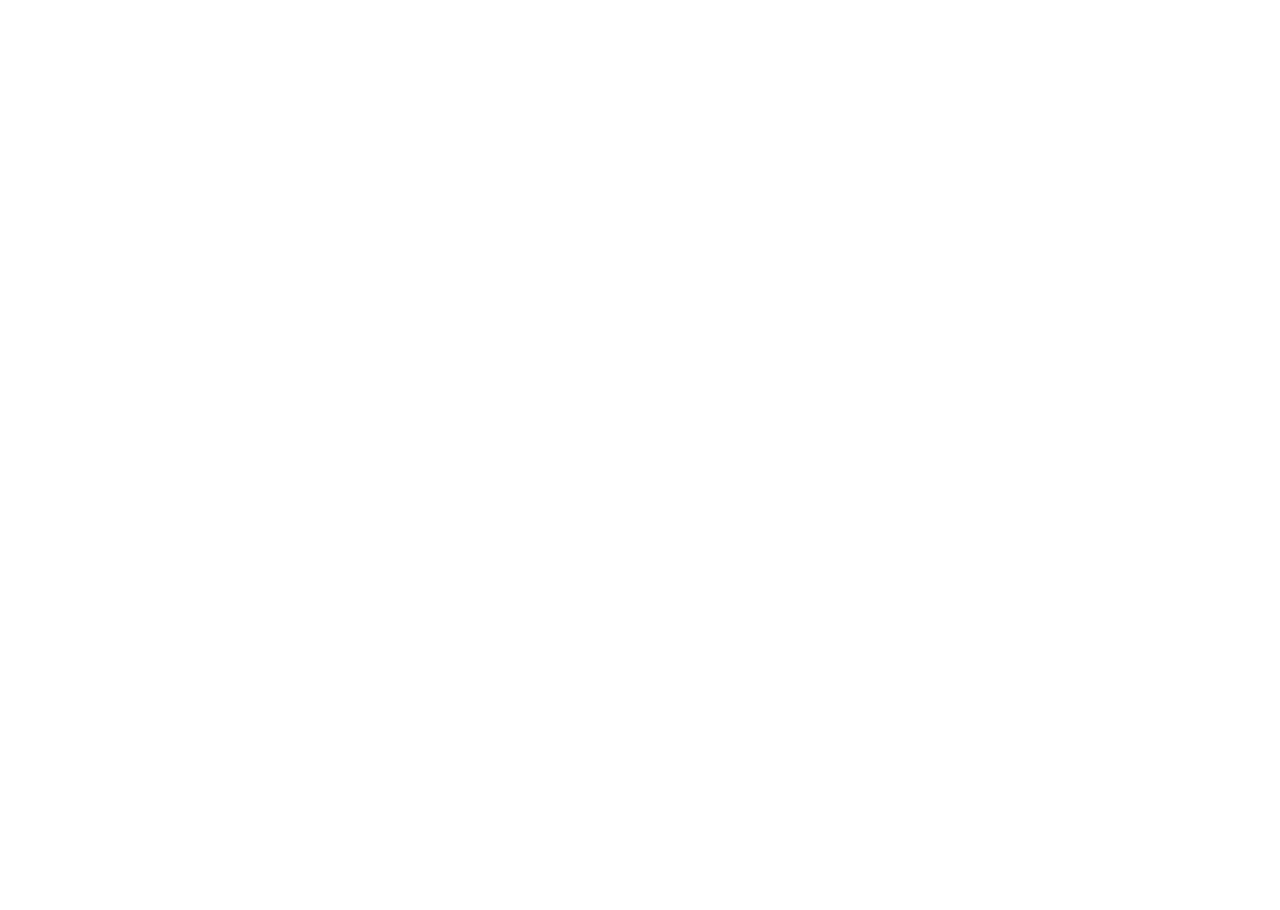
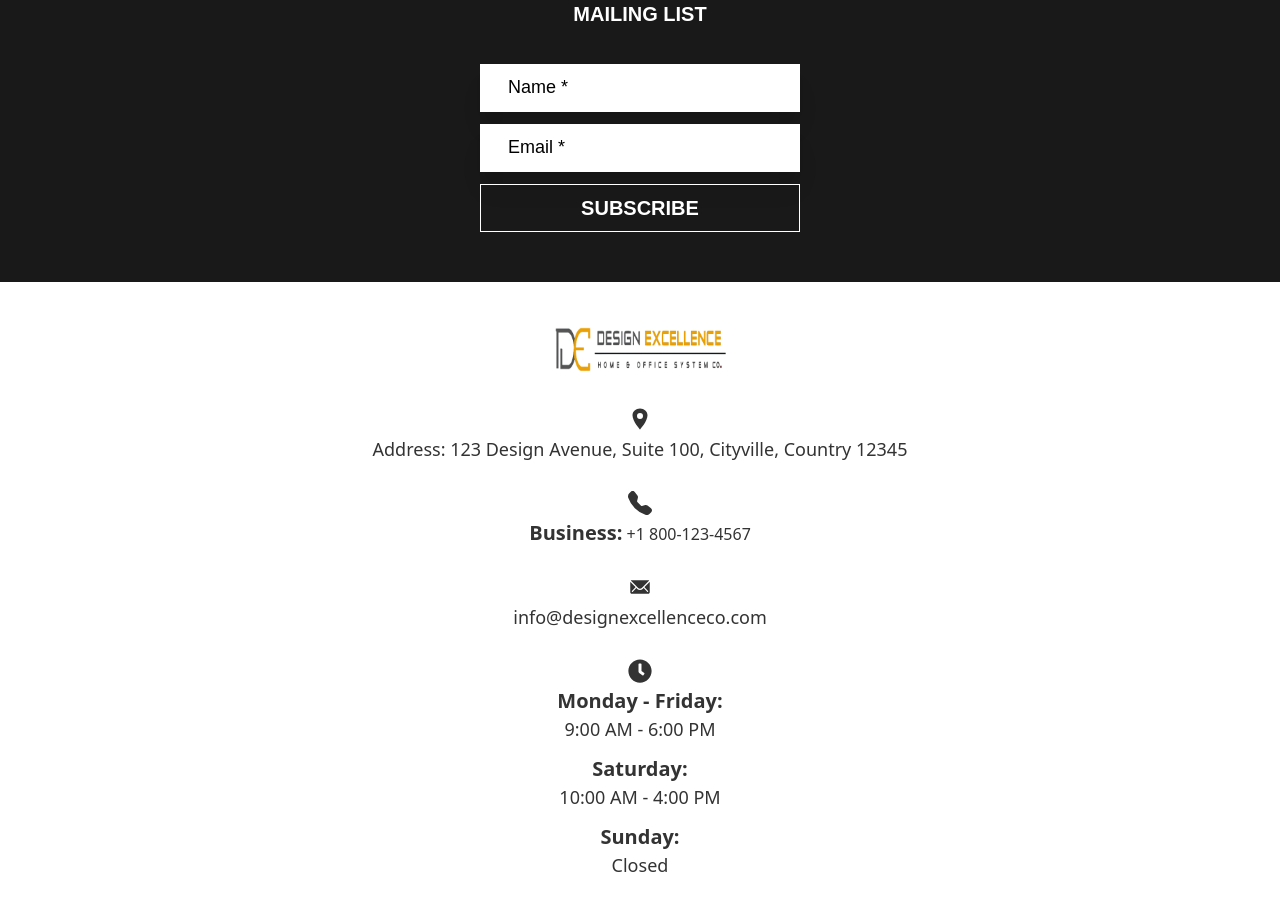
Before and after one commit to RnelF/de-ecommerce, a Next.js app: page / in a window 1280 px wide. Shown: the part 2600-3510 px from the top of the page. Before the commit the page ends 2562 px from the top, so only its background shows below. Built offline with nearby package versions, Linux system fonts and the light colour scheme.

Commit message:
updated footer

```diff
--- a/app/components/Footer.tsx
+++ b/app/components/Footer.tsx
@@ -1 +1,91 @@
-export default function Footer() {}
+import Image from "next/image";
+import { IoLocationSharp } from "react-icons/io5";
+import { BsFillTelephoneFill } from "react-icons/bs";
+import { IoIosMail } from "react-icons/io";
+import { FaClock } from "react-icons/fa";
+
+export default function Footer() {
+  return (
+    <div>
+      <div className="bg-black bg-opacity-90 w-full h-80 flex flex-col justify-center items-center gap-3 pt-5 pb-8">
+        <div>
+          <h1 className="uppercase text-white text-center font-jost font-extrabold text-xl ">
+            Mailing List
+          </h1>
+        </div>
+        <div className="mt-6">
+          <input
+            type="text"
+            placeholder="Name *"
+            className="w-80 h-12 font-jost pl-7 placeholder:text-black placeholder:text-lg shadow-xl"
+          />
+        </div>
+        <div>
+          <input
+            type="email"
+            placeholder="Email *"
+            className="w-80 h-12 font-jost pl-7 placeholder:text-black placeholder:text-lg shadow-xl"
+          />
+        </div>
+        <div>
+          <button className="uppercase text-white text-xl font-jost w-80 h-12 border border-white hover:bg-white hover:text-black transition-all duration-300 ease-in-out font-semibold">
+            Subscribe
+          </button>
+        </div>
+      </div>
+
+      <div className="mb-96 flex flex-col justify-center items-center gap-7 mt-10 px-16 text-charcoal">
+        <div>
+          <Image src={"/logo/DE-logo.png"} alt="Logo" width={180} height={90} />
+        </div>
+
+        <div className="flex flex-col justify-center items-center ">
+          <div className="mb-1">
+            <IoLocationSharp className="text-2xl" />
+          </div>
+          <div className="text-center text-lg">
+            Address: 123 Design Avenue, Suite 100, Cityville, Country 12345
+          </div>
+        </div>
+
+        <div className="flex flex-col justify-center items-center ">
+          <div className="mb-1">
+            <BsFillTelephoneFill className="text-2xl" />
+          </div>
+          <div className="text-center">
+            <span className="text-xl font-semibold">Business:</span> +1
+            800-123-4567
+          </div>
+        </div>
+
+        <div className="flex flex-col justify-center items-center ">
+          <div className="mb-1">
+            <IoIosMail className="text-2xl" />
+          </div>
+          <div className="text-center text-lg">info@designexcellenceco.com</div>
+        </div>
+
+        <div className="flex flex-col justify-center items-center">
+          <div className="mb-1">
+            <FaClock className="text-2xl" />
+          </div>
+          <div className="flex flex-col justify-center items-center gap-3">
+            <div className="text-center text-lg">
+              <span className="text-xl font-semibold">Monday - Friday:</span>
+              <br />
+              9:00 AM - 6:00 PM
+            </div>
+            <div className="text-center text-lg">
+              <span className="text-xl font-semibold">Saturday:</span>
+              <br /> 10:00 AM - 4:00 PM
+            </div>
+            <div className="text-center text-lg">
+              <span className="text-xl font-semibold">Sunday:</span>
+              <br /> Closed
+            </div>
+          </div>
+        </div>
+      </div>
+    </div>
+  );
+}
--- a/app/layout.tsx
+++ b/app/layout.tsx
@@ -1,6 +1,7 @@
 import type { Metadata } from "next";
 import "./globals.css";
 import Header from "./components/Header";
+import Footer from "./components/Footer";
 
 export const metadata: Metadata = {
   title: "Create Next App",
@@ -19,6 +20,9 @@
           <Header />
         </header>
         {children}
+        <footer>
+          <Footer />
+        </footer>
       </body>
     </html>
   );
```
